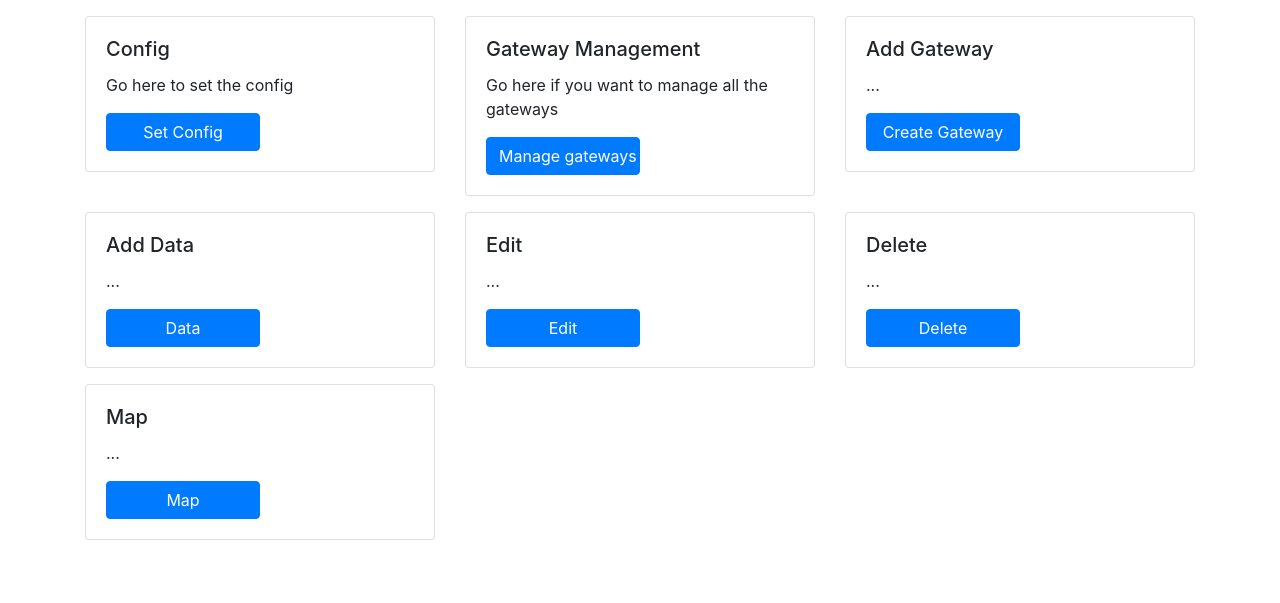
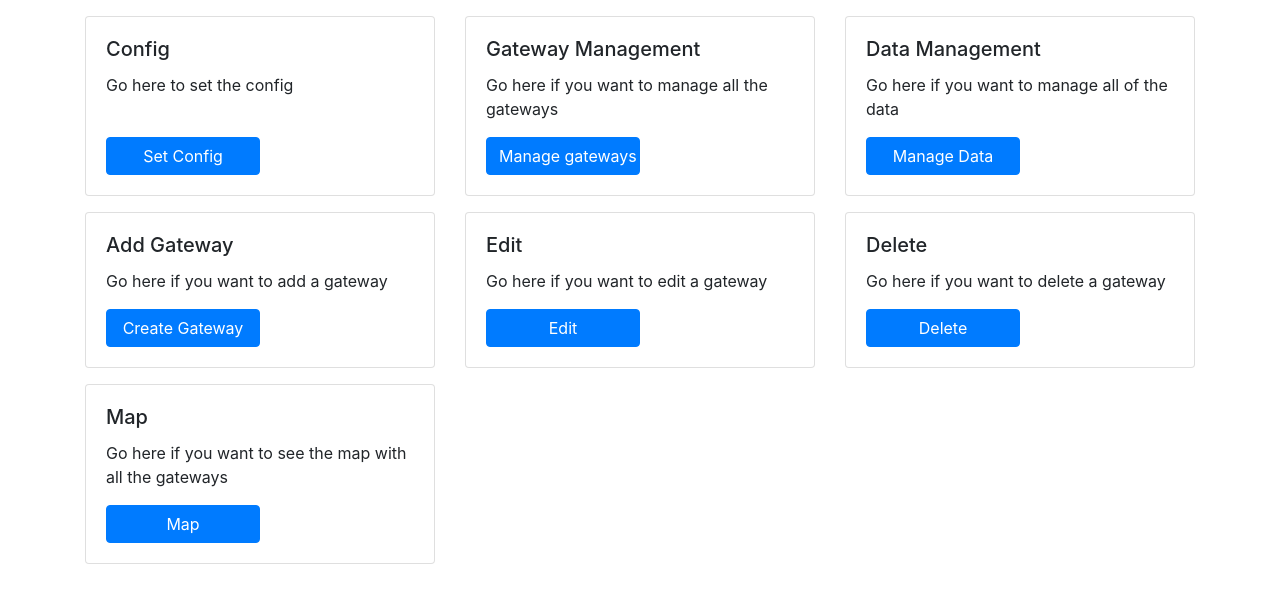
Before and after one commit to StijnJansen2000/SwatLoRa, a PHP site: page / in a window 1280 px wide. Shown: the part 56-659 px from the top of the page. Run offline with PHP 8.4, Linux system fonts and the light colour scheme; some libraries are stand-ins or nearby versions.

Commit message:
small update

```diff
--- a/inc/data.inc.php
+++ b/inc/data.inc.php
@@ -69,6 +69,7 @@
             </tbody>
         </table>
         </pre>
+    <a href="" class="btn btn-primary">Load</a>
     <?php
     //        } else {
     //            echo "<pre>";
--- a/inc/home.inc.php
+++ b/inc/home.inc.php
@@ -6,6 +6,7 @@
                 <div class="card-body">
                     <h5 class="card-title">Config</h5>
                     <p class="card-text">Go here to set the config</p>
+                    <br>
                     <a href="?page=config" class="btn btn-primary col-6">Set Config</a>
                 </div>
             </div>
@@ -24,9 +25,9 @@
         <div class="col-lg-4 col-md-4 col-sm-12 mb-3">
             <div class="card">
                 <div class="card-body">
-                    <h5 class="card-title">Add Gateway</h5>
-                    <p class="card-text">...</p>
-                    <a href="?page=create" class="btn btn-primary col-6">Create Gateway</a>
+                    <h5 class="card-title">Data Management</h5>
+                    <p class="card-text">Go here if you want to manage all of the data</p>
+                    <a href="?page=data" class="btn btn-primary col-6">Manage Data</a>
                 </div>
             </div>
         </div>
@@ -37,12 +38,14 @@
 
     <div class="row">
 
+
+
         <div class="col-lg-4 col-md-4 col-sm-12 mb-3">
             <div class="card">
                 <div class="card-body">
-                    <h5 class="card-title">Add Data</h5>
-                    <p class="card-text">...</p>
-                    <a href="?page=data" class="btn btn-primary col-6">Data</a>
+                    <h5 class="card-title">Add Gateway</h5>
+                    <p class="card-text">Go here if you want to add a gateway</p>
+                    <a href="?page=create" class="btn btn-primary col-6">Create Gateway</a>
                 </div>
             </div>
         </div>
@@ -51,7 +54,7 @@
             <div class="card">
                 <div class="card-body">
                     <h5 class="card-title">Edit</h5>
-                    <p class="card-text">...</p>
+                    <p class="card-text">Go here if you want to edit a gateway</p>
                     <a href="?page=edit" class="btn btn-primary col-6">Edit</a>
                 </div>
             </div>
@@ -61,7 +64,7 @@
             <div class="card">
                 <div class="card-body">
                     <h5 class="card-title">Delete</h5>
-                    <p class="card-text">...</p>
+                    <p class="card-text">Go here if you want to delete a gateway</p>
                     <a href="?page=delete" class="btn btn-primary col-6">Delete</a>
                 </div>
             </div>
@@ -74,7 +77,7 @@
             <div class="card">
                 <div class="card-body">
                     <h5 class="card-title">Map</h5>
-                    <p class="card-text">...</p>
+                    <p class="card-text">Go here if you want to see the map with all the gateways</p>
                     <a href="?page=map" class="btn btn-primary col-6">Map</a>
                 </div>
             </div>
```
